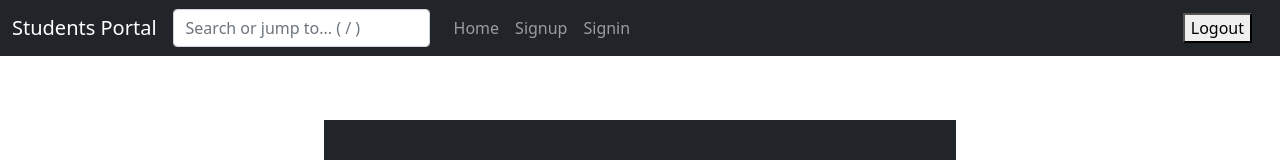
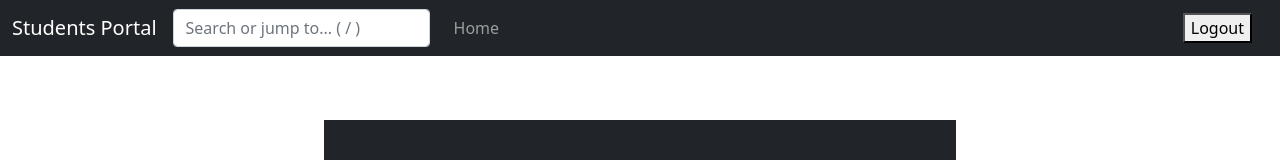
Before and after one commit to JamshaidKhalid/Students-Login, a React (Create React App) app in the folder studentslogin/: page / in a window 1280 px wide. Shown: the top 160 px of the page. Built offline with nearby package versions, Linux system fonts and the light colour scheme.

Commit message:
Navbar updated

```diff
--- a/studentslogin/src/components/Navbar.js
+++ b/studentslogin/src/components/Navbar.js
@@ -1,6 +1,11 @@
 import { Link } from "react-router-dom";
 
 const Navbar = () => {
+
+  const logOut = () => {
+    localStorage.removeItem('authToken');
+  }
+
   return (
     <div>
       <nav className="navbar navbar-expand-lg navbar-dark bg-dark">
@@ -27,18 +32,8 @@ const Navbar = () => {
                   Home
                 </Link>
               </li>
-              <li className="nav-item">
-                <Link className="nav-link" to="/register">
-                  Signup
-                </Link>
-              </li>
-              <li className="nav-item">
-                <Link className="nav-link" to="/signin">
-                  Signin
-                </Link>
-              </li>
             </ul>
-            <button className="d-flex flex-row ms-auto me-3">Logout</button>
+            <button onClick={logOut} className="d-flex flex-row ms-auto me-3">Logout</button>
           </div>
         </div>
       </nav>
```
